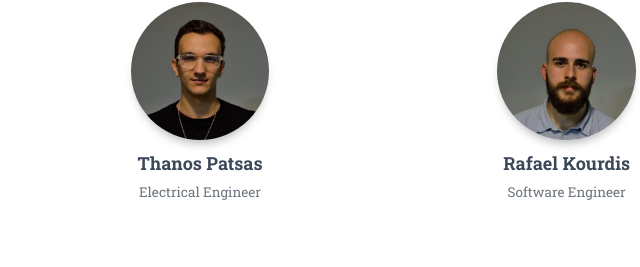
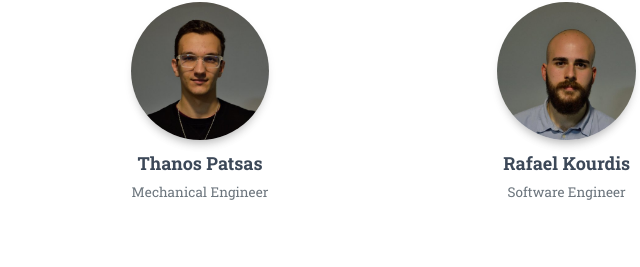
Before and after one commit to white-noise-ntua/website, a website: page icarus.html in a window 1280 px wide. Shown: the part 1315-1582 px from the top of the page, 440-1080 px from the left. Drawn offline with Linux system fonts and the light colour scheme; some packages are replaced by stand-ins of ours.

Commit message:
Re-orderings in cronos' propulsion team

```diff
--- a/icarus.html
+++ b/icarus.html
@@ -195,7 +195,7 @@
                             </div>
                             <h4 class="card-title">Thanos Patsas
                               <br>
-                              <small class="card-description text-muted">Electrical Engineer</small>
+                              <small class="card-description text-muted">Mechanical Engineer</small>
                             </h4>
                           </div>
                         </div>
```
Also changed, not shown: cronos.html (+4 -3 lines).
